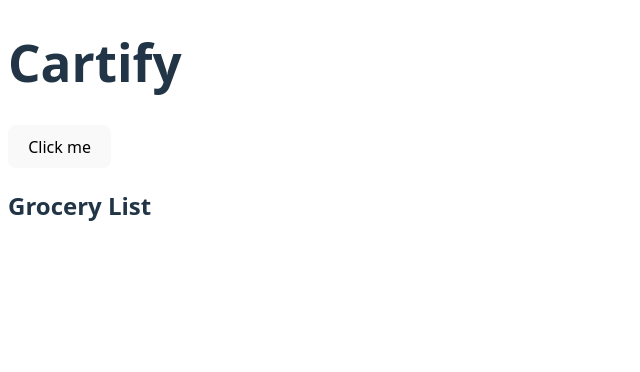
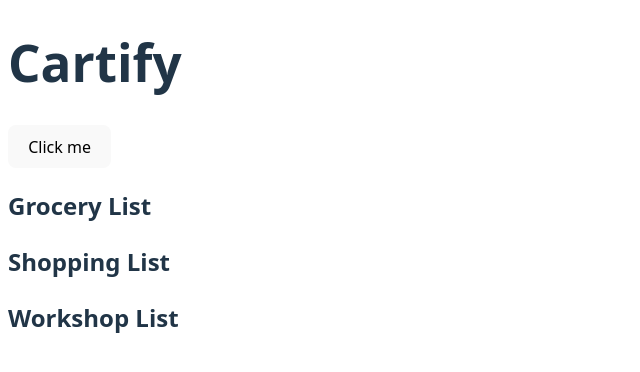
Before and after one commit to salasaa/cartify, a React (Vite) app: page / in a window 1280 px wide. Shown: the top 372 px of the page, without its empty margins (0-640 px from the left). Built offline with nearby package versions, Linux system fonts and the light colour scheme.

Commit message:
feat: update Cartify props list

```diff
--- a/src/app.tsx
+++ b/src/app.tsx
@@ -4,13 +4,14 @@ export function App() {
       <h1>Cartify</h1>
       <button>Click me</button>
 
-      <CartList />
+      <CartList name="Grocery List" />
+      <CartList name="Shopping List" />
+      <CartList name="Workshop List" />
     </div>
   );
 }
 
-export function CartList() {
-  const name = "Grocery List";
+export function CartList({ name }: { name: string }) {
   return (
     <div>
       <h2>{name}</h2>
```
